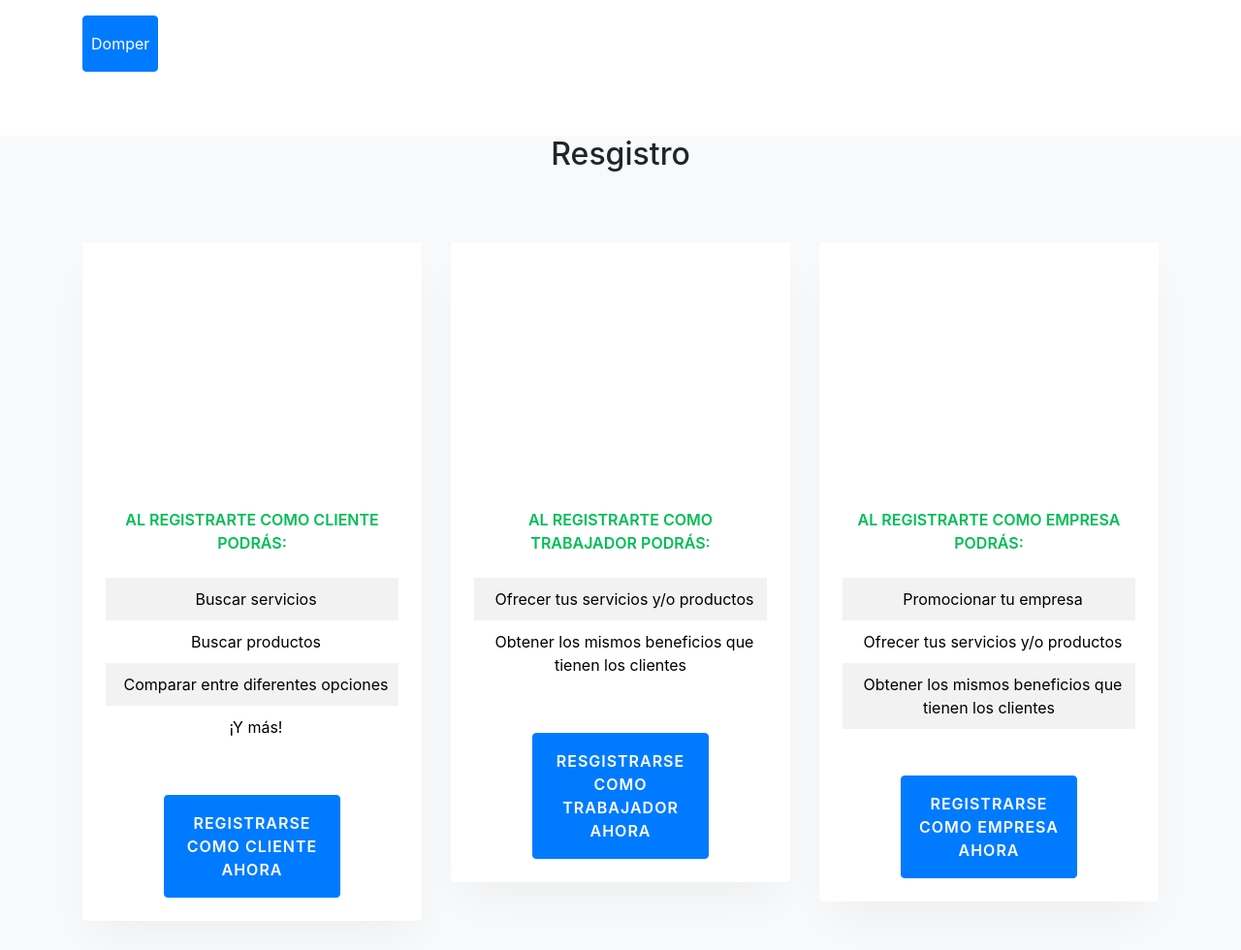
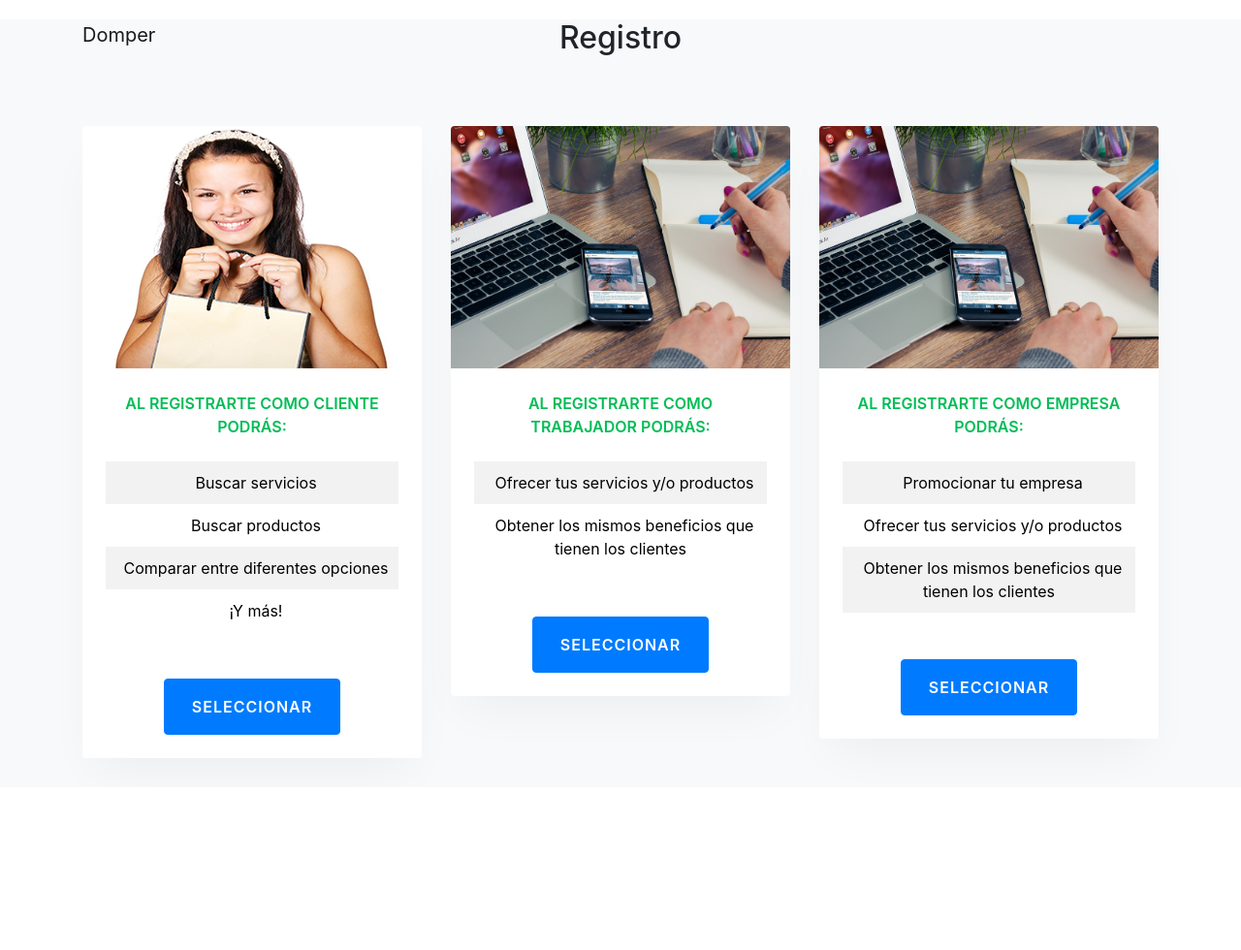
Before and after one commit to J2K2/Domper, a PHP site: page /usuario/register/type_register.php in a window 1280 px wide. Shown: the whole page at 97% size. After the commit the page ends 796 px from the top, so only its background shows below. Run offline with PHP 8.4, Linux system fonts and the light colour scheme; some libraries are stand-ins or nearby versions.

Commit message:
Imagenes para el registro

```diff
--- a/usuario/register/type_register.php
+++ b/usuario/register/type_register.php
@@ -4,7 +4,7 @@
     <meta charset="utf-8">
     <!--  This file has been downloaded from bootdey.com    @bootdey on twitter -->
     <!--  All snippets are MIT license http://bootdey.com/license -->
-    <title>Tipos de registro </title>
+    <title>Registros | Domper</title>
     <meta name="viewport" content="width=device-width, initial-scale=1">
     <link href="http://netdna.bootstrapcdn.com/bootstrap/4.5.0/css/bootstrap.min.css" rel="stylesheet">
     <link href="register_table.css" rel="stylesheet">
@@ -12,22 +12,34 @@
 <body>
 <nav class="navbar navbar-expand-lg navbar-light fixed-top py-3" id="mainNav">
             <div class="container">
-                <a class="btn btn-primary d-block px-2 py-3" href="../../index.html">Domper</a>
+                <a class="navbar-brand js-scroll-trigger" href="../../index.html    ">Domper</a>
+                <button class="navbar-toggler navbar-toggler-right" type="button" data-toggle="collapse" data-target="#navbarResponsive" aria-controls="navbarResponsive" aria-expanded="false" aria-label="Toggle navigation"><span class="navbar-toggler-icon"></span></button>
+                <!--<div class="collapse navbar-collapse" id="navbarResponsive">
+                    <ul class="navbar-nav ml-auto my-2 my-lg-0">
+                        <li class="nav-item"><a class="nav-link js-scroll-trigger" href="#about">Sobre Nosotros</a></li>
+                        <li class="nav-item"><a class="nav-link js-scroll-trigger" href="#services">Servicios</a></li>
+                        <!-- <li class="nav-item"><a class="nav-link js-scroll-trigger" href="#portfolio">Portafolio</a></li>
+                        <li class="nav-item"><a class="nav-link js-scroll-trigger" href="#contact">Contáctanos</a></li>
+                        <li class="nav-item"><a class="nav-link js-scroll-trigger" href="usuario/login/login.php">Iniciar Sesion</a></li>
+                        <li class="nav-item"><a class="nav-link js-scroll-trigger" href="usuario/register/type_register.php">Registrarse</a></li>
                     </ul>
-                </div>
+                    </ul>
+                </div>-->
             </div>
-   </nav><br><br><br><br><br>
+        </nav>
 <section class="ftco-section bg-light">
     <div class="container">
         <div class="row justify-content-center pb-5 mb-3">
             <div class="col-md-7 heading-section text-center ftco-animate fadeInUp ftco-animated">
-                <h2>Resgistro</h2>
+                <h2>Registro</h2>
             </div>
         </div>
         <div class="row">
             <div class="col-md-4 ftco-animate fadeInUp ftco-animated">
                 <div class="block-7">
-                    <div class="img" style="background-image: url(https://via.placeholder.com/350x280/FFB6C1/000000);"></div>
+                    <div class="img">
+                    <img src="../../img/registro/cliente350x280.png" height="250px" width="350px">
+                    </div>
                     <div class="text-center p-4">
                         <span class="excerpt d-block">Al registrarte como cliente podrás:</span><br>
                         <ul class="pricing-text mb-5">
@@ -36,26 +48,30 @@
                             <li><span class="fa fa-check mr-2"></span>Comparar entre diferentes opciones</li>
                             <li><span class="fa fa-check mr-2"></span>¡Y más!</li>
                         </ul>
-                        <a href="reg_cliente.php" class="btn btn-primary d-block px-2 py-3">Registrarse como cliente ahora</a>
+                        <a href="reg_cliente.php" class="btn btn-primary d-block px-2 py-3">Seleccionar</a>
                  </div>
              </div>
         </div>
             <div class="col-md-4 ftco-animate fadeInUp ftco-animated">
                 <div class="block-7">
-                    <div class="img" style="background-image: url(https://via.placeholder.com/350x280/FFB6C1/000000);"></div>
+                    <div class="img">
+                    <img src="../../img/registro/trabajador.jpg" height="250px" width="350px">
+                    </div>
                     <div class="text-center p-4">
                         <span class="excerpt d-block">Al registrarte como trabajador podrás:</span><br>
                         <ul class="pricing-text mb-5">
                             <li><span class="fa fa-check mr-2"></span>Ofrecer tus servicios y/o productos</li>
                             <li><span class="fa fa-check mr-2"></span>Obtener los mismos beneficios que tienen los clientes </li>
                         </ul>
-                        <a href="reg_trabajador.php" class="btn btn-primary d-block px-2 py-3">Resgistrarse como trabajador ahora</a>
+                        <a href="reg_trabajador.php" class="btn btn-primary d-block px-2 py-3">Seleccionar</a>
                     </div>
                 </div>
             </div>
             <div class="col-md-4 ftco-animate fadeInUp ftco-animated">
                 <div class="block-7">
-                    <div class="img" style="background-image: url(https://via.placeholder.com/350x280/FF7F50/000000);"></div>
+                    <div class="img">
+                    <img src="../../img/registro/trabajador.jpg" height="250px" width="350px">
+                    </div>
                     <div class="text-center p-4">
                         <span class="excerpt d-block">Al registrarte como empresa podrás:</span><br>
                         <ul class="pricing-text mb-5">
@@ -63,7 +79,7 @@
                             <li><span class="fa fa-check mr-2"></span>Ofrecer tus servicios y/o productos</li>
                             <li><span class="fa fa-check mr-2"></span>Obtener los mismos beneficios que tienen los clientes</li>
                         </ul>
-                        <a href="reg_empresa.php" class="btn btn-primary d-block px-2 py-3">Registrarse como empresa ahora</a>
+                        <a href="reg_empresa.php" class="btn btn-primary d-block px-2 py-3">Seleccionar</a>
                     </div>
                 </div>
             </div>
```
Also changed, not shown: img/registro/cliente350x280.png (added), img/registro/tienda.jpg (added), img/registro/trabajador.jpg (added).
